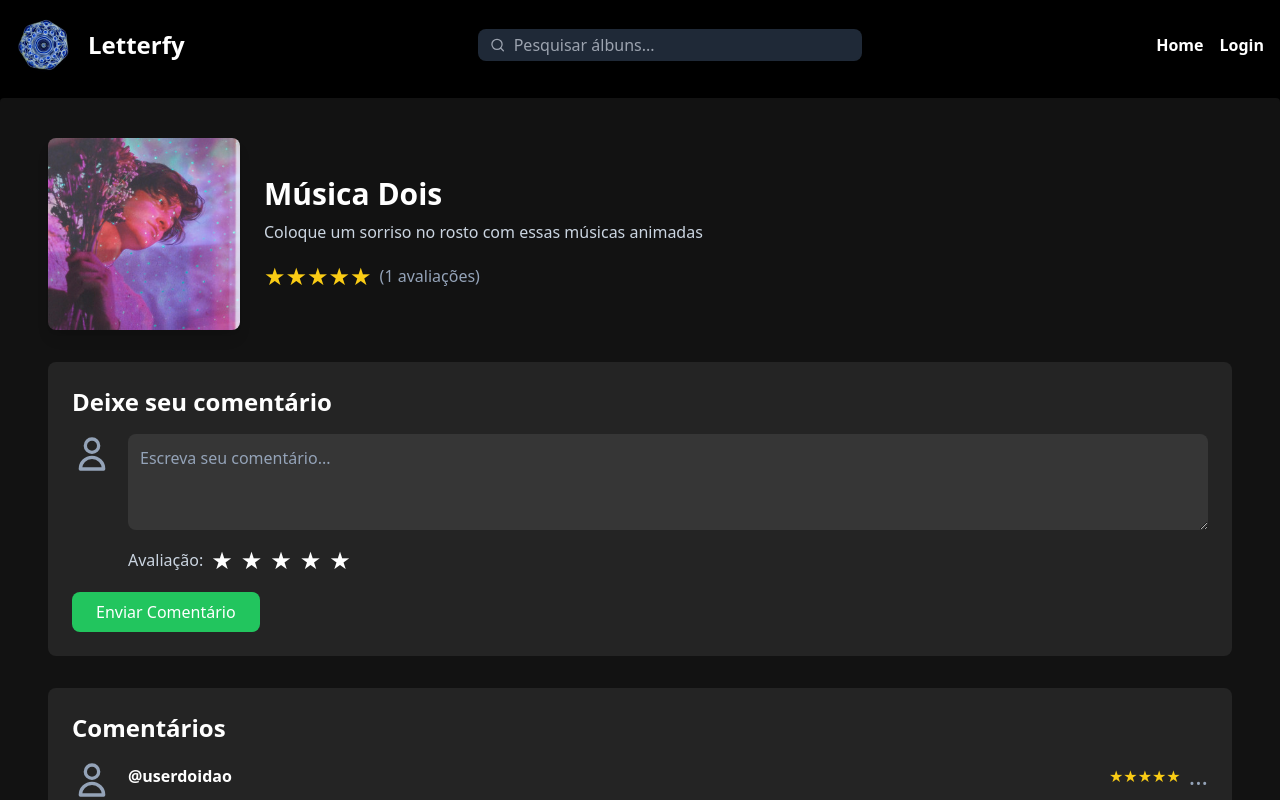
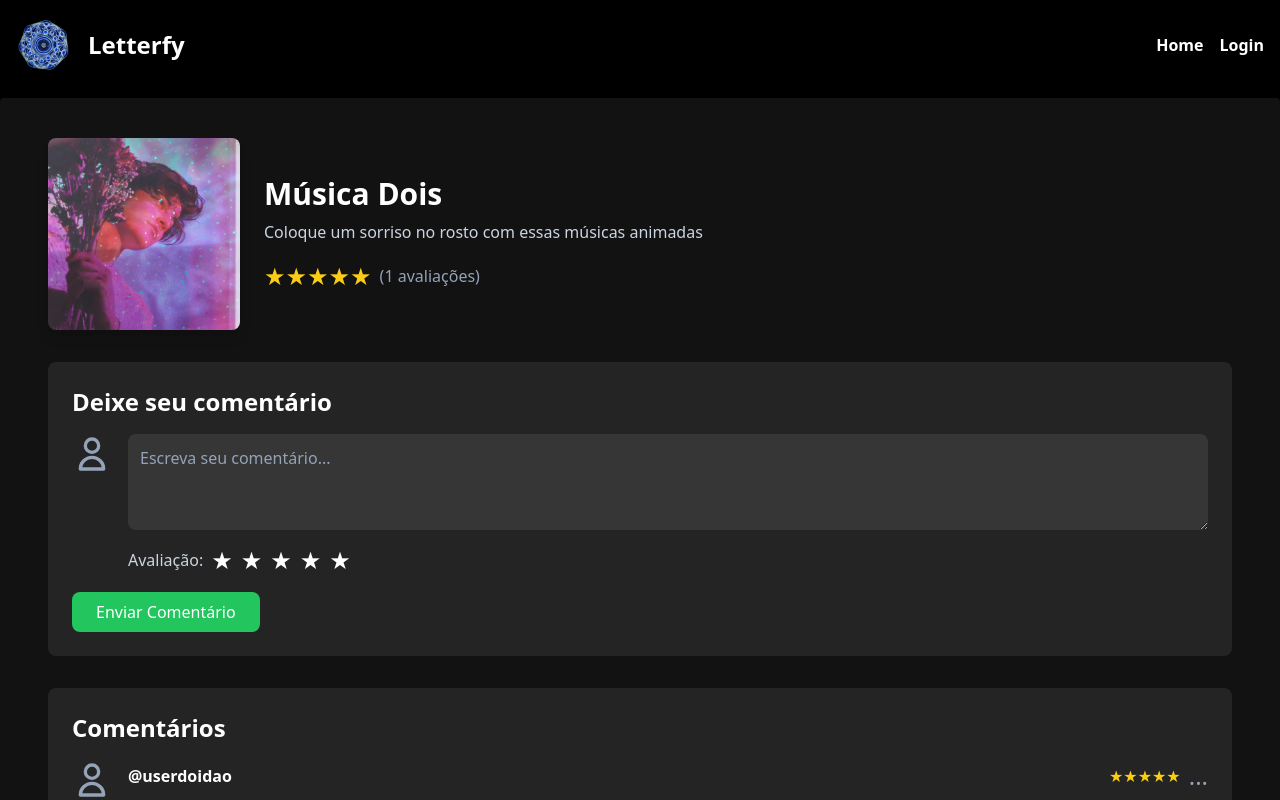
Before and after one commit to RuanPereiradev/letterfy-frontend, a React (Vite) app: page /song/1 in a window 1280 px wide. Shown: the top 800 px of the page. Built offline with nearby package versions, Linux system fonts and the light colour scheme.

Commit message:
conect with back railway

```diff
--- a/src/components/DisplayAlbum.jsx
+++ b/src/components/DisplayAlbum.jsx
@@ -28,7 +28,7 @@ const DisplayAlbum = () => {coverImage;
   const [isLoading, setIsLoading] = useState(true);
 
   useEffect(() => {
-    fetch(`http://localhost:8080/v1/album/${albumId}`)
+    fetch(`https://letterfy-production.up.railway.app/v1/album/${albumId}`)
       .then((response) => response.json())
       .then((data) => {
         setAlbums(data);
--- a/src/components/DisplayHome.jsx
+++ b/src/components/DisplayHome.jsx
@@ -33,7 +33,9 @@ const DisplayHome = ({}) => {
 
   // Carregar novos lançamentos (New Releases)
   useEffect(() => {
-    fetch("http://localhost:8080/spotify/api/albumsReleases")
+    fetch(
+      "https://letterfy-production.up.railway.app/spotify/api/albumsReleases"
+    )
       .then((response) => response.json())
       .then((data) => {
         setNewReleases(Array.isArray(data) ? data : []);
@@ -48,7 +50,7 @@ const DisplayHome = ({}) => {
 
   // Carregar todos os álbuns
   useEffect(() => {
-    fetch("http://localhost:8080/v1/album")
+    fetch("https://letterfy-production.up.railway.app/v1/album")
       .then((response) => response.json())
       .then((data) => {
         setAllAlbuns(Array.isArray(data) ? data : []);
@@ -328,7 +330,7 @@ const genres = [
                     <img
                       src={
                         album.images && album.images.length > 0
-                          ? album.images[0]
+                          ? album.images[0]?.url || "/fallback-image.jpg"
                           : "/fallback-image.jpg"
                       }
                       alt={album.name}
--- a/src/components/LoginSingup.jsx
+++ b/src/components/LoginSingup.jsx
@@ -29,12 +29,12 @@ const Login = () => {
   try{
     console.log(
       "Send requisition for :",
-      "http://localhost:8080/auth/login"
+      "https://letterfy-production.up.railway.app/auth/login"
     );
     const response = await axios.post(
-      "http://localhost:8080/auth/login",
-      {login: email, password},
-      {headers: { "Content-Type" : "application/json"}}
+      "https://letterfy-production.up.railway.app/auth/login",
+      { login: email, password },
+      { headers: { "Content-Type": "application/json" } }
     );
     console.log("Login Success", response.data);
     if(response.data.token){
--- a/src/components/ReviewAlbum.jsx
+++ b/src/components/ReviewAlbum.jsx
@@ -16,7 +16,9 @@ const ReviewAlbum = () => {
   useEffect(() => {
     const fetchAlbumAndReviews = async () => {
       try {
-        const response = await fetch(`http://localhost:8080/v1/album/${id}`);
+        const response = await fetch(
+          `https://letterfy-production.up.railway.app/v1/album/${id}`
+        );
         const data = await response.json();
         setAlbum(data);
         setReviews(data.reviews || []);
@@ -61,14 +63,17 @@ const ReviewAlbum = () => {
     };
 
     try {
-      const response = await fetch("http://localhost:8080/review", {
+      const response = await fetch(
+        "https://letterfy-production.up.railway.app/review",
+        {
           method: "POST",
           headers: {
             "Content-Type": "application/json",
             Authorization: `Bearer ${authToken}`,
           },
           body: JSON.stringify(newReview),
-      });
+        }
+      );
 
       if (!response.ok) {
         const errorMessage = await response.text();
--- a/src/components/SearchResults.jsx
+++ b/src/components/SearchResults.jsx
@@ -11,7 +11,7 @@ const AlbumSearch = ({ query }) => {
 
       try {
         const response = await axios.get(
-          `http://localhost:8080/v1/album/search?name=${query}`
+          `https://letterfy-production.up.railway.app/v1/album/search?name=${query}`
         );
         console.log(response.data);
         setSearchResults(response.data.albums || []);
--- a/src/components/Sidebar.jsx
+++ b/src/components/Sidebar.jsx
@@ -31,17 +31,6 @@ const Sidebar = ({ setSearchQuery }) => {
           <p className="font-bold text-2xl ml-2">Letterfy</p>
         </div>
 
-        <div className="flex items-center bg-gray-800 rounded-lg px-3 py-1 w-96">
-          <FiSearch className="text-gray-400" />
-          <input
-            type="text"
-            placeholder="Pesquisar álbuns..."
-            value={query}
-            onChange={handleSearch}
-            className="bg-transparent border-none outline-none text-white px-2 w-full"
-          />
-        </div>
-
         <div className="flex items-center gap-4">
           <div
             onClick={() => navigate("/")}
```
Lines whose indentation alone changed are shown as unchanged.
